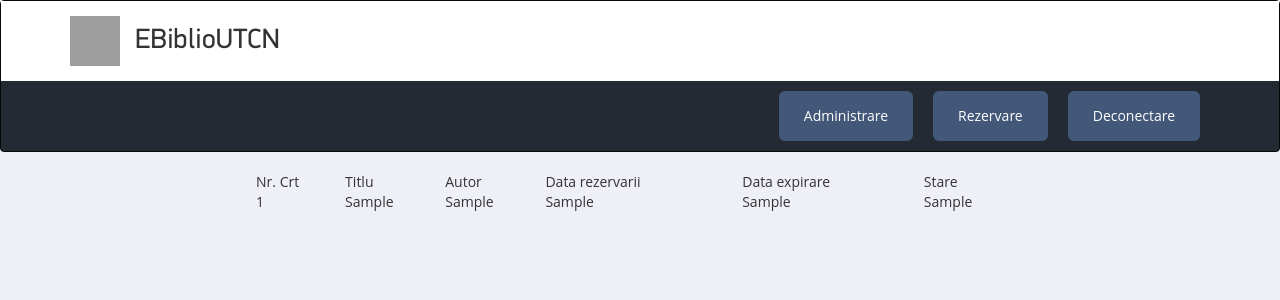
After one commit to Braksai/online-library, a PHP site: page /rezervare.php in a window 1280 px wide. The commit adds this page. Shown: the top 300 px of the page. Run offline with PHP 8.4, Linux system fonts and the light colour scheme; the visitor is signed in with stand-in values (Sample User, id 1); tables that the repository leaves empty or names only in its code hold one stand-in row (values such as "Sample post"); grey boxes are pictures that could not be loaded.

Commit message:
no message

```diff
--- a/book.php
+++ b/book.php
@@ -96,8 +96,8 @@ if(isset($_POST['rezerva'])){
     $sql1 = "UPDATE carte SET nr_carti ='$stoc_nou' WHERE id_c = '$id_c'";
     $res1 = mysqli_query($connect, $sql1) or die(mysqli_error());
 
-    $sql2 = "INSERT INTO rezervare (id_u, id_c, data_rez, data_exp, data_add)"
-            . " VALUES('$utilizator','$id_c', DATE(NOW()),DATE(ADDDATE(NOW(), INTERVAL 3 WEEK)),NOW())";
+    $sql2 = "INSERT INTO rezervare (id_u, id_c, data_rez, data_add)"
+            . " VALUES('$utilizator','$id_c', DATE(NOW()),NOW())";
     $res2 = mysqli_query($connect, $sql2)or die(mysqli_error());
 
 
--- /dev/null
+++ b/rezervare.php
@@ -0,0 +1,40 @@
+<?php
+include_once 'header.php';
+include_once 'connect.php';
+?>
+<center><table border="0" style="width:60%;">
+        <tr><td>Nr. Crt</td><td>Titlu</td><td>Autor</td><td>Data rezervarii</td><td>Data expirare</td><td>Stare</td></tr>
+<?php
+$utilizator = $_SESSION['id'];
+ $sql = "SELECT c.titlu, c.autor, r.data_rez, r.data_exp,c.stare FROM carte c
+        INNER JOIN rezervare r ON r.id_c = c.id_c
+        INNER JOIN utilizatori u ON r.id_u = u.id_u
+        WHERE r.id_u = '$utilizator'";
+ $res = mysqli_query($connect, $sql) or die(mysqli_error());
+ $crt = 1;
+ while($row= mysqli_fetch_assoc ($res)){
+
+     if($row['stare'] == 'nereturnat'){
+         echo " <tr style='background-color:red;'><td>'$crt'</td>"
+                 . "<td>".$row['titlu']."</td>"
+                 . "<td>".$row['autor']."</td>"
+                 . "<td>".$row['data_rez']."</td>"
+                 . "<td>".$row['data_exp']."</td>"
+                 . "<td>".$row['stare']."</td>"
+                 . "</tr>";
+     }else{
+          echo " <tr'><td>$crt</td>"
+                 . "<td>".$row['titlu']."</td>"
+                 . "<td>".$row['autor']."</td>"
+                 . "<td>".$row['data_rez']."</td>"
+                 . "<td>".$row['data_exp']."</td>"
+                  . "<td>".$row['stare']."</td>"
+                 . "</tr>";
+     }
+     $crt = $crt + 1;
+ }
+?>
+
+
+
+    </table></center>
```
